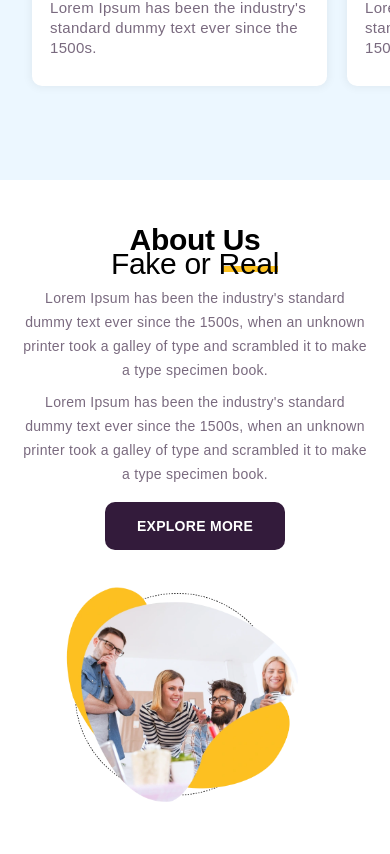
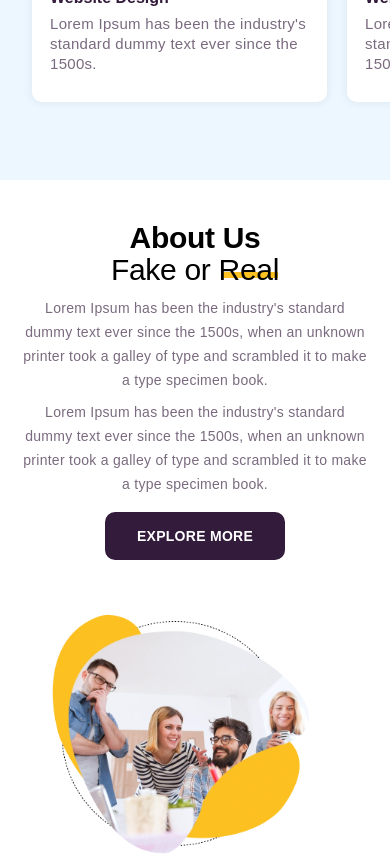
Before and after one commit to vikas-jakhar/dream-agency, a React (Create React App) app: page / in a window 390 px wide. Shown: the part 920-1774 px from the top of the page. Built offline with nearby package versions, Linux system fonts and the light colour scheme; a web font is replaced by a local one.

Commit message:
input type email update in GetInTouch

```diff
--- a/src/App.css
+++ b/src/App.css
@@ -9,3 +9,17 @@
         @apply -mr-11
     }
 }
+
+@media (min-width:1920px) {
+    .custom-ml {
+        @apply !ml-[calc((1920px-1340px)/2+218px)]
+    }
+
+    .custom-left {
+        @apply !left-[calc((1920px-1340px)/2+90px)]
+    }
+
+    .work-custom-left {
+        @apply !left-[calc((1920px-1340px)/2+142px)]
+    }
+}
--- a/src/App.js
+++ b/src/App.js
@@ -1,4 +1,5 @@
 import './App.css';
+import PreLoader from './components/common/PreLoader';
 import ScrollToTop from './components/common/ScrollToTop';
 import AboutUs from './components/home/AboutUs';
 import GetInTouch from './components/home/GetInTouch';
@@ -17,6 +18,7 @@ function App() {
       <OurTestimonials />
       <GetInTouch />
       <ScrollToTop />
+      <PreLoader />
     </div>
   );
 }
--- a/src/components/common/Heading.jsx
+++ b/src/components/common/Heading.jsx
@@ -9,7 +9,7 @@ const Heading = ({
     const sizeReducer = (100 / reduceBelow) * maxFontSize;
 
     return (
-        <h2 {...props} style={{ fontSize: `clamp(${minFontSize}px, ${sizeReducer}vw, ${maxFontSize}px)` }} className={`${className} font-bold leading-6 sm:leading-7 md:leading-9 lg:leading-custom-xl -tracking-xl`}>
+        <h2 {...props} style={{ fontSize: `clamp(${minFontSize}px, ${sizeReducer}vw, ${maxFontSize}px)` }} className={`${className} font-bold leading-8 md:leading-9 lg:leading-custom-xl -tracking-xl`}>
             {children}
         </h2>
     );
--- a/src/components/common/PreLoader.jsx
+++ b/src/components/common/PreLoader.jsx
@@ -23,7 +23,7 @@ const PreLoader = () => {
 
     return (
         <div className="fixed inset-0 z-[150] flex items-center justify-center">
-            <div className={`min-h-screen w-1/2 bg-off-black z-[100] fixed top-0 left-0 transition-transform duration-500 ${hide ? '-translate-x-full' : 'translate-x-0'}`}>
+            <div className={`min-h-screen w-7/12 bg-off-black z-[100] fixed top-0 left-0 transition-transform duration-500 ${hide ? '-translate-x-full' : 'translate-x-0'}`}>
             </div>
             <div className={`relative z-[200] animate-bounce flex flex-col sm:flex-row gap-10 items-center justify-center ${hide ? 'opacity-0' : 'opacity-100'}`}>
                 <div className="sm:w-20 w-10 h-10 sm:h-20 border-4 border-transparent text-blue-400 text-4xl animate-spin flex items-center justify-center border-t-blue-400 rounded-full">
@@ -31,7 +31,7 @@ const PreLoader = () => {
                     </div>
                 </div>
             </div>
-            <div className={`min-h-screen w-1/2 bg-off-black z-[100] fixed top-0 right-0 transition-transform duration-500 ${hide ? 'translate-x-full' : 'translate-x-0'}`}>
+            <div className={`min-h-screen w-7/12 bg-off-black z-[100] fixed top-0 right-0 transition-transform duration-500 ${hide ? 'translate-x-full' : 'translate-x-0'}`}>
             </div>
         </div>
     );
--- a/src/components/common/SecondHeading.jsx
+++ b/src/components/common/SecondHeading.jsx
@@ -25,7 +25,7 @@ const SecondHeading = ({
         <h2
             {...props}
             style={{ fontSize: `clamp(${minFontSize}px, ${sizeReducer}vw, ${maxFontSize}px)` }}
-            className={`${className} font-light leading-6 sm:leading-7 md:leading-9 lg:leading-custom-xl -tracking-xl`}
+            className={`${className} font-light leading-8 md:leading-9 lg:leading-custom-xl -tracking-xl`}
         >
             {styledChildren}
         </h2>
--- a/src/components/home/AboutUs.jsx
+++ b/src/components/home/AboutUs.jsx
@@ -9,8 +9,8 @@ const AboutUs = () => {
     return (
         <section className='pt-2 pb-24 lg:pt-24'>
             <div className="container pb-24 xl:py-24 relative">
-                <div className="flex items-center justify-between pt-24 pb-9 mt-1.5">
-                    <img src={meeting} alt="meeting" className='absolute w-9/12 sm:w-7/12 lg:w-1/2 xl:w-auto left-1/2 bottom-0 sm:-bottom-10 -translate-x-1/2 lg:translate-x-0 translate-y-1/2 lg:-left-3 xl:-left-8 lg:top-1/2 lg:-translate-y-1/2' />
+                <div className="flex items-center justify-between pt-20 pb-9">
+                    <img src={meeting} alt="meeting" className='absolute w-10/12 sm:w-7/12 lg:bottom-auto lg:w-1/2 xl:w-auto left-1/2 -bottom-7 sm:-bottom-10 -translate-x-1/2 lg:translate-x-0 translate-y-1/2 lg:-left-3 xl:-left-8 lg:top-[47%] lg:-translate-y-1/2' />
                     <div className="ml-auto lg:max-w-[515px] w-full relative z-10">
                         <Heading className='text-center lg:text-left'>About Us</Heading>
                         <SecondHeading className='text-center lg:text-left'>Fake or <span>Real</span></SecondHeading>
--- a/src/components/home/OurRecentWork.jsx
+++ b/src/components/home/OurRecentWork.jsx
@@ -79,7 +79,7 @@ const OurRecentWork = () => {
                         ))}
                     </Swiper>
                 </div>
-                <div className="flex items-center w-fit gap-3.5 md:-mt-4 mx-auto lg:absolute relative lg:left-[calc((100vw-1024px)/2+100px)] xl:left-[calc((100vw-1340px)/2+142px)] lg:bottom-2 xl:bottom-8 z-10">
+                <div className="flex items-center w-fit gap-3.5 md:-mt-4 mx-auto lg:absolute relative lg:left-[calc((100vw-1024px)/2+100px)] xl:left-[calc((100vw-1340px)/2+142px)] lg:bottom-2 xl:bottom-8 z-10 work-custom-left">
                     <Icon iconName='arrow' className='prev-button cursor-pointer w-[35px] h-[34px] rounded-full justify-center items-center opacity-[33%] rotate-180 border-2 border-black' />
                     <Icon iconName='arrow' className='next-button cursor-pointer w-[35px] h-[34px] rounded-full justify-center items-center border-2 border-black' />
                 </div>
--- a/src/components/home/OurTestimonials.jsx
+++ b/src/components/home/OurTestimonials.jsx
@@ -6,7 +6,7 @@ import Icon from '../common/Icons'
 const OurTestimonials = () => {
     return (
         <section className='lg:py-16 py-14'>
-            <div className="container pt-10 sm:pt-8 lg:pt-16 pb-3 sm:pb-7">
+            <div className="container pt-10 sm:pt-8 lg:-mt-1.5 lg:pt-0 pb-3 sm:pb-7">
                 <Heading className='text-center'>Our Testimonials</Heading>
                 <SecondHeading className='text-center'>What Our Clients Are <span>Saying</span></SecondHeading>
                 <div className="flex justify-center md:flex-row flex-col items-center md:gap-6 lg:gap-12 xl:gap-[69px] pt-4 md:pt-9">
--- a/src/components/home/WhatWeDo.jsx
+++ b/src/components/home/WhatWeDo.jsx
@@ -16,7 +16,7 @@ const WhatWeDo = () => {
                     <Heading className='text-center'>What We Do</Heading>
                     <SecondHeading className='text-center'>For Your <span>Business</span></SecondHeading>
                 </div>
-                <div className="flex items-center w-fit gap-3.5 mx-auto mt-5 relative z-10 lg:absolute lg:bottom-24 lg:!ml-5 lg:left-[calc((100vw-1024px)/2)] xl:left-[calc((100vw-1340px)/2+90px)]">
+                <div className="flex items-center w-fit gap-3.5 mx-auto mt-5 relative z-10 lg:absolute lg:bottom-24 lg:!ml-5 lg:left-[calc((100vw-1024px)/2)] xl:left-[calc((100vw-1340px)/2+90px)] custom-left">
                     <Icon iconName='arrow' className='prevButton cursor-pointer w-[35px] h-[34px] rounded-full justify-center items-center opacity-[33%] rotate-180 border-2 border-black' />
                     <Icon iconName='arrow' className='nextButton cursor-pointer w-[35px] h-[34px] rounded-full justify-center items-center border-2 border-black' />
                 </div>
```
